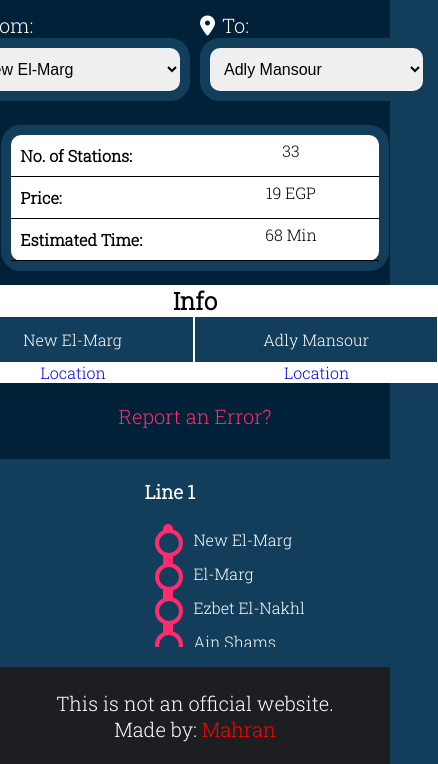
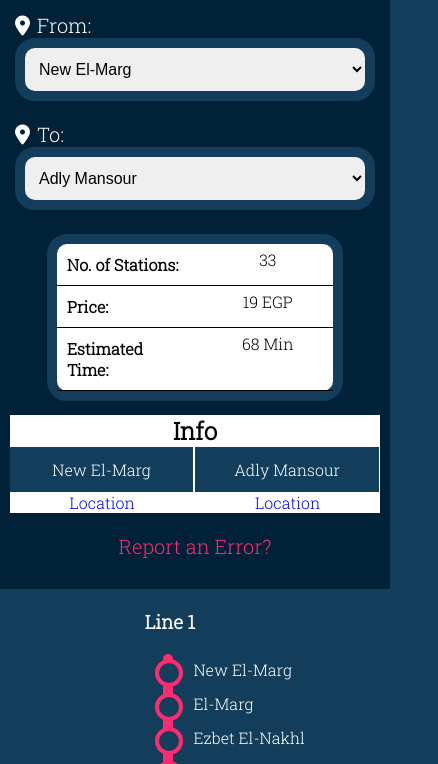
Before and after one commit to mahran-sayed/SubEgypt, a plain HTML site: page index.html in a window 390 px wide. Shown: the part 80-844 px from the top of the page, 438 px wide, since content can reach past the window. Drawn offline with Linux system fonts and the light colour scheme.

Commit message:
Adding Media Queries

```diff
--- a/style.css
+++ b/style.css
@@ -18,6 +18,7 @@ body{
     font-family: 'Roboto Slab', Arial, serif;
     height: 100vh;
     overflow: hidden;
+    width: 100%;
 }
 
 a{
@@ -78,7 +79,6 @@ header::after{
     flex-direction: column;
     align-items: center;
     justify-content: center;
-    height: 95%;
     overflow-y: scroll;
     overflow-x: hidden;
     margin: 20px;
@@ -335,6 +335,15 @@ footer p a{
 
 /* Responsive */
 @media only screen and (max-width: 600px) {
+    body{
+        overflow-y: auto;
+    }
+    .container{
+        height: auto;
+    }
+    div.destination-box{
+        flex-direction: column;
+    }
     .container{
         flex-direction: column;
     }
```
